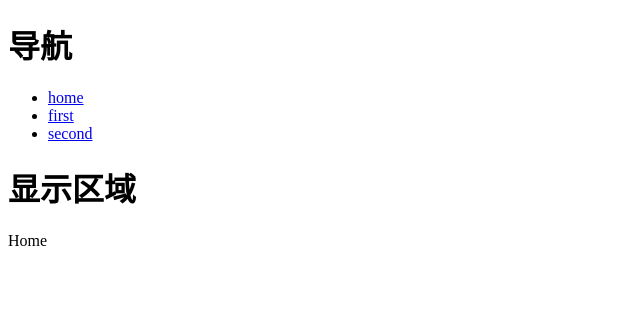
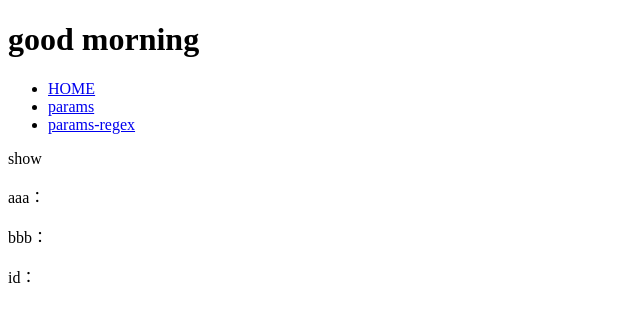
Before and after one commit to feibingbalabala/vue, a Vue app: page / in a window 1280 px wide. Shown: the top 322 px of the page, without its empty margins (0-640 px from the left). Built offline with nearby package versions, Linux system fonts and the light colour scheme.

Commit message:
笔记更新

```diff
--- a/src/Router.js
+++ b/src/Router.js
@@ -2,46 +2,41 @@ import Vue from 'vue'
 import VueRouter from 'vue-router'
 
 Vue.use(VueRouter)
-
-const first = {
-  template: '<div>first</div>'
-}
-const second = {
-  template: '<div>second</div>'
-}
-const home = {
-  template: '<div>Home</div>'
-}
 
 const router = new VueRouter({
   mode: 'history',
   base: __dirname,
   routes: [
     {
-      path: '/',
-      component: home
+      path: '/'
     },
     {
-      path: '/first',
-      component: first
+      path: '/params/:aaa/:bbb'//冒号绑定数据
     },
     {
-      path: '/second',
-      component: second
+      path: '/params-regex/:id(\\d+)'//正则表达式，数字开头的所有。
     }
   ]
 })
 
 new Vue({
   router,
-  template: `<div id="r">
-              <h1>导航</h1>
+  template: `<div>
+              <h1>good morning</h1>
               <ul>
-                <li><router-link to="/">home</router-link></li>
-                <li><router-link to="/first">first</router-link></li>
-                <li><router-link to="/second">second</router-link></li>
+                <li>
+                  <router-link to="/">HOME</router-link>
+                </li>
+                <li>
+                  <router-link to="params/111/222">params</router-link>
+                </li>
+                <li>
+                  <router-link to="params-regex/111">params-regex</router-link>
+                </li>
               </ul>
-              <h1>显示区域</h1>
-              <router-view></router-view>
+              <p>show</p>
+              <p>aaa：{{$route.params.aaa}}</p>
+              <p>bbb：{{$route.params.bbb}}</p>
+              <p>id：{{$route.params.id}}</p>
             </div>`
 }).$mount('#app')
```
Also changed, not shown: 1 other file (tests, documents, lock files or other folders).
